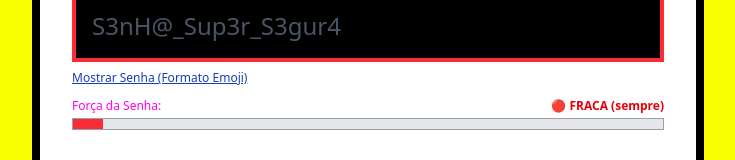
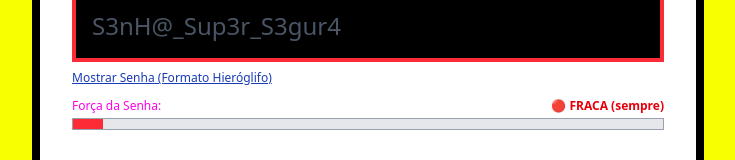
Before and after one commit to KaueRian/hackathon2026, a Next.js app: page /senha in a window 1280 px wide. Shown: the part 254-414 px from the top of the page, without its empty margins (272-1007 px from the left). Built offline with nearby package versions, Linux system fonts and the light colour scheme.

Commit message:
UX Troll: Change password reveal mask from emojis to hieroglyphs

```diff
--- a/src/components/CrazyPassword.tsx
+++ b/src/components/CrazyPassword.tsx
@@ -11,14 +11,14 @@ export function CrazyPassword({
 }) {
   const [showEmojis, setShowEmojis] = useState(false);
 
-  // Mapeia letras para emojis aleatórios ou mantém asteriscos
+  // Mapeia letras para hieróglifos aleatórios ou mantém asteriscos
   const getDisplayValue = () => {
     if (!showEmojis) return "•".repeat(value.length);
 
-    const emojis = ["🙈", "💩", "🦄", "🤡", "💀", "👻", "🌶️", "🍆", "🐸"];
+    const symbols = ["𓀀", "𓀁", "𓀂", "𓀃", "𓀄", "𓀅", "𓀆", "𓀇", "𓀈", "𓀉", "𓀊", "𓀋", "𓀌", "𓀍"];
     return value.split("").map((char) => {
-      // Usa o código do caractere para pegar um emoji "consistente" mas inútil
-      return emojis[char.charCodeAt(0) % emojis.length];
+      // Usa o código do caractere para pegar um símbolo "consistente" mas inútil
+      return symbols[char.charCodeAt(0) % symbols.length];
     }).join("");
   };
 
@@ -47,7 +47,7 @@ export function CrazyPassword({
         className="self-start text-xs underline text-blue-800"
         onClick={() => setShowEmojis(!showEmojis)}
       >
-        {showEmojis ? "Ocultar Senha" : "Mostrar Senha (Formato Emoji)"}
+        {showEmojis ? "Ocultar Senha" : "Mostrar Senha (Formato Hieróglifo)"}
       </button>
 
       {value.length > 0 && value.length < 8 && (
```
